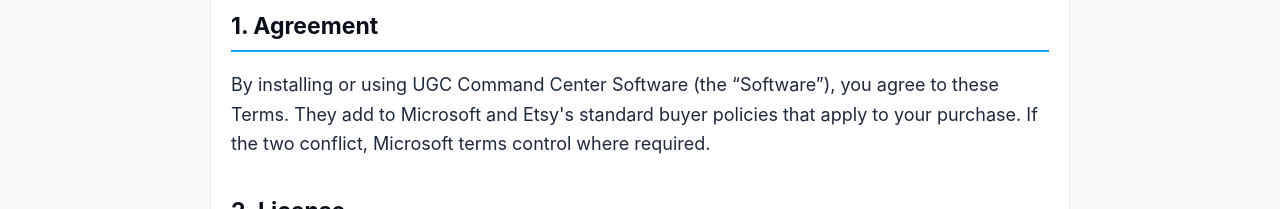
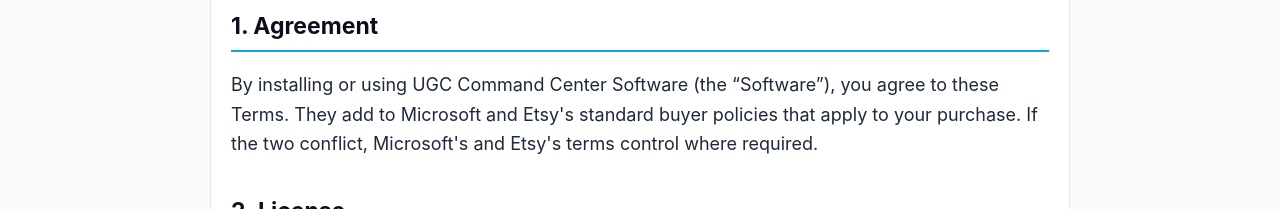
Before and after one commit to UGCCommandCenterSoftware/ugc-policies, a plain HTML site: page terms.html in a window 1280 px wide. Shown: the part 428-637 px from the top of the page. Drawn offline with Linux system fonts and the light colour scheme.

Commit message:
Update agreement terms for clarity
Clarified terms regarding conflicting policies.

```diff
--- a/terms.html
+++ b/terms.html
@@ -53,7 +53,7 @@ footer { max-width: 860px; margin: 0 auto; padding: 20px; color: #64748b; font-s
 <div class="summary"><strong>The short version.</strong> You get a personal license to use the Software for your own creator work. It is a workflow tool and does not guarantee income or brand deals. Your purchase includes lifetime updates and a 60-day link maintenance guarantee. All sales are final, and technical problems are fixed through updates.</div>
 
 <h2>1. Agreement</h2>
-<p>By installing or using UGC Command Center Software (the &ldquo;Software&rdquo;), you agree to these Terms. They add to Microsoft and Etsy's standard buyer policies that apply to your purchase. If the two conflict, Microsoft terms control where required.</p>
+<p>By installing or using UGC Command Center Software (the &ldquo;Software&rdquo;), you agree to these Terms. They add to Microsoft and Etsy's standard buyer policies that apply to your purchase. If the two conflict, Microsoft's and Etsy's terms control where required.</p>
 
 <h2>2. License</h2>
 <p> We give you a personal, non-exclusive, non-transferable license to install and use the Software on one device through Etsy or devices allowed by the Microsoft Store license, for your own creator or business work.</p>
```
